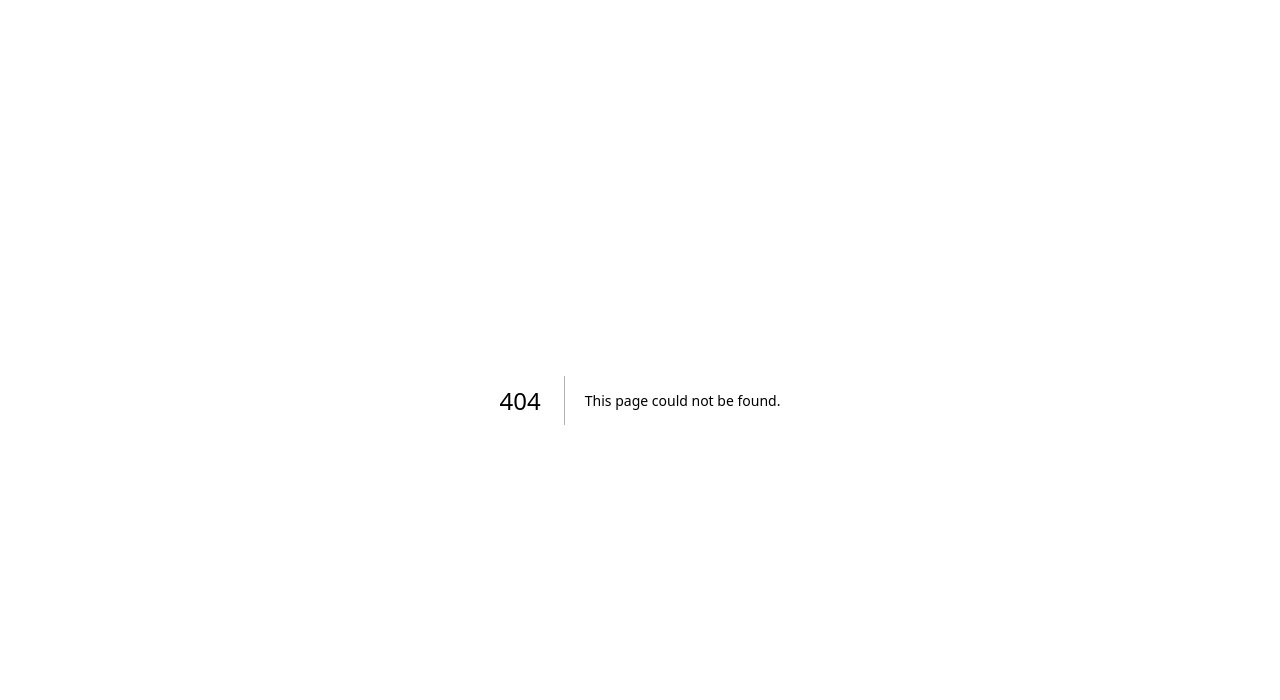
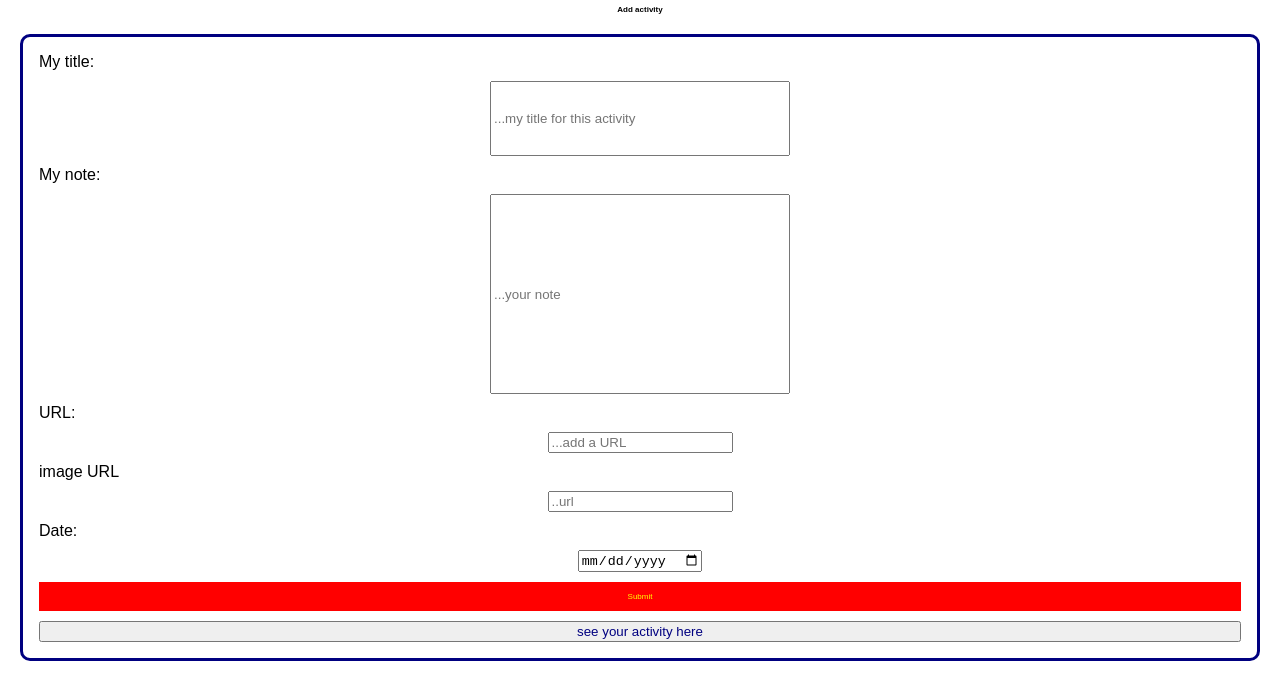
Before and after one commit to Hamed-TAYEBI/capstone-Project, a Next.js app: page /forms in a window 1280 px wide. Before the commit this address had no page. Shown: the top 700 px of the page. Built offline with nearby package versions, Linux system fonts and the light colour scheme.

Commit message:
form component

```diff
--- /dev/null
+++ b/components/StyledLink.js
@@ -0,0 +1,5 @@
+import styled from "styled-components";
+import Link from "next/link";
+export const StyledLink = styled(Link)`
+  object-fit: cover;
+`;
--- a/next.config.js
+++ b/next.config.js
@@ -1,4 +1,3 @@
-/** @type {import('next').NextConfig} */
 const nextConfig = {
   compiler: {
     styledComponents: true,
--- a/pages/_app.js
+++ b/pages/_app.js
@@ -1,10 +1,19 @@
 import GlobalStyle from "../styles";
-
+import { data } from "@/lib/db/db";
+import { useState } from "react";
 export default function App({ Component, pageProps }) {
+  const [activities, setActivities] = useState(data);
+  function addActivity(newActivity) {
+    setActivities([{ ...newActivity, id: crypto.randomUUID() }, ...activities]);
+  }
   return (
     <>
       <GlobalStyle />
-      <Component {...pageProps} />
+      <Component
+        {...pageProps}
+        addActivity={addActivity}
+        activities={activities}
+      />
     </>
   );
 }
--- /dev/null
+++ b/pages/forms.js
@@ -0,0 +1,61 @@
+import { use, useState } from "react";
+import Link from "next/link";
+import { StyledLink } from "@/components/StyledLink";
+export default function Form({ addActivity }) {
+  function handleSubmit(event) {
+    event.preventDefault();
+    const formData = new FormData(event.target);
+    const data = Object.fromEntries(formData);
+    console.log(data);
+    addActivity(data);
+
+    event.target.note.focus();
+    event.target.reset();
+  }
+
+  return (
+    <>
+      <h1 id="favourite-activity">Add activity</h1>
+
+      <form
+        className="form"
+        aria-labelledby="favourite-activity"
+        onSubmit={handleSubmit}
+      >
+        <label htmlFor="title">My title: </label>
+        <input
+          required
+          id="title"
+          type="text"
+          name="title"
+          placeholder="...my title for this activity"
+          style={{ width: "300px", height: "75px" }}
+        />
+
+        <label htmlFor="note">My note: </label>
+        <input
+          id="note"
+          type="text"
+          name="note"
+          placeholder="...your note"
+          style={{ width: "300px", height: "200px" }}
+        />
+
+        <label htmlFor="url">URL: </label>
+        <input id="url" type="url" name="url" placeholder="...add a URL" />
+
+        <label htmlFor="imageURL">image URL </label>
+        <input id="imageURL" type="url" name="imageURL" placeholder="..url" />
+
+        <label htmlFor="date">Date: </label>
+        <input id="date" type="date" name="date" />
+        <button type="submit" className="form__submit-button">
+          Submit
+        </button>
+        <button>
+          <Link href="/">see your activity here</Link>
+        </button>
+      </form>
+    </>
+  );
+}
--- a/styles.js
+++ b/styles.js
@@ -11,7 +11,14 @@ export default createGlobalStyle`
     margin: 0;
     font-family: fantasy;
   }
-  h1 {text-align: center}
+  h1 {text-align: center;
+    font-size: 0.5rem
+
+  }
+  h2 {text-align: center;
+    font-size: 0.5rem
+
+  }
   ul {
   list-style: none;
   margin: 0;
@@ -23,8 +30,13 @@ li {
 
 }
 a {
+
   text-decoration: none;
   color: navy;
+}
+input {
+  display: block;
+  margin: auto;
 }
   .container {
   display: flex;
@@ -44,5 +56,37 @@ a {
   background-color: lightgray;
   box-sizing: border-box;
 }
+/* .container {
+  display: grid;
+  min-width: 100vw;
+  min-height: 100vh;
+  grid-template: "container";
+  place-items: center;
+  place-content: center;
+} */
+
+.form {
+  display: flex;
+  flex-direction: column;
+  gap: 10px;
+  padding: 1rem;
+  border: 3px solid navy;
+  border-radius:10px;
+  margin: 20px;
+}
+
+.form__submit-button {
+  border: none;
+  padding-inline: 20px;
+  padding-block: 10px;
+  background-color: red;
+  color: yellow;
+  font-size: 0.5rem;
+}
+
+.form__submit-button:hover {
+  background-color: blue;
+}
+
 
 `;
```
Also changed, not shown: components/ActivityCards.js (renamed from components/activities-page.js, +6 -3 lines), pages/index.js (+10 -3 lines).
